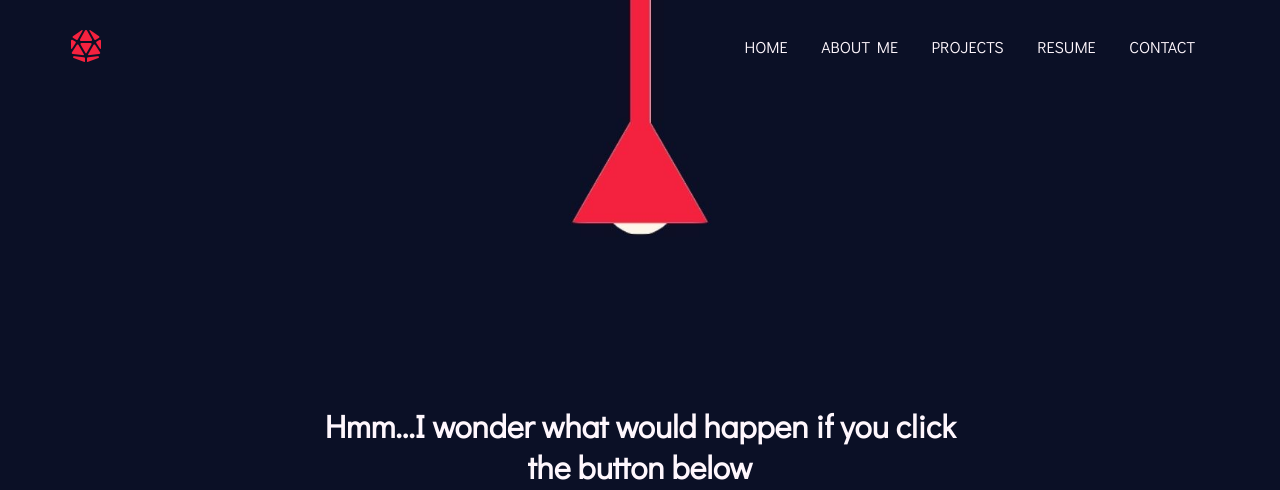
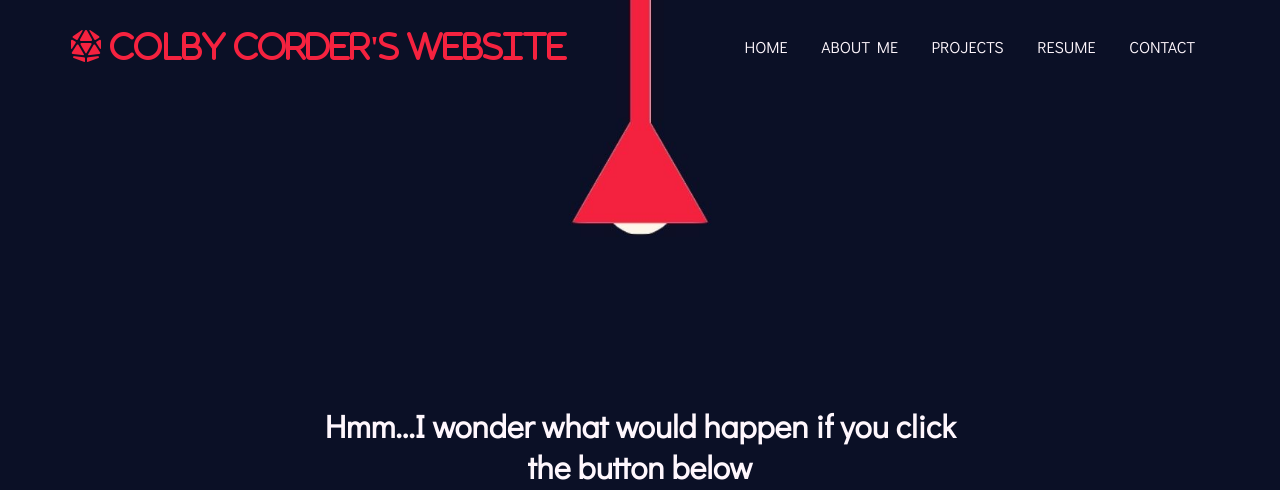
Before and after one commit to ColbyCorder/ColbyCorder.github.io, a plain HTML site: page index.html in a window 1280 px wide. Shown: the top 490 px of the page. Drawn offline with Linux system fonts and the light colour scheme.

Commit message:
Created Version 1.1.0

```diff
--- a/index.html
+++ b/index.html
@@ -25,7 +25,7 @@ THANKS FOR VISITING MY PAGE! YOU'RE A COOL CAT!!!
                     -->
     <!-- Navbar -->
     <header>
-        <i class="fa-solid fa-dice-d20"></i>
+        <a href="#"><i class="fa-solid fa-dice-d20" onclick="randomNum()"> Colby Corder's Website</i></a>
         <br>
         <nav>
             <ul id="navbar" class="nav-area">
--- a/script.js
+++ b/script.js
@@ -17,3 +17,32 @@ function resume(){
 function contact(){
     alert("Sorry I would give you my number, but I have a loving girlfriend that would kill me if I gave it to you. I'll give you hers if you want to talk about it")
 }
+
+// D20
+function randomNum(){
+    let ranNum = Math.floor(Math.random() *20);
+    ranNum++;
+    if (ranNum === 1){
+          alert(`Eww, You have rolled the dreaded "${ranNum}", It's not your day is it?`)
+        } else if (ranNum === 2|| ranNum ===3){
+          alert(`You rolled a "${ranNum}". You know, numbers don't always have to determine your fate`);
+        } else if (ranNum === 4|| ranNum===5){
+            alert(`You rolled a "${ranNum}". Not great, but you'll be fine...maybe`);
+        } else if (ranNum === 6|| ranNum===7){
+            alert(`You rolled a "${ranNum}". There's nothing wrong with mediocre, but for this situation it's not that great`);
+        } else if (ranNum ===8|| ranNum===9){
+            alert(`You rolled a "${ranNum}". So close to being average, but I still believe in you.`);
+        } else if (ranNum === 10|| ranNum===11){
+            alert(`You rolled a "${ranNum}". Not too bad, not too good, but that's just perfect for average.`);
+        } else if (ranNum === 12|| ranNum===13){
+            alert(`You rolled a "${ranNum}". You're going to be just fine`);
+        } else if (ranNum === 14|| ranNum===15){
+            alert(`You rolled a "${ranNum}". Alright, that's good, keep up the good work.`);
+        } else if (ranNum === 16|| ranNum===17){
+            alert(`You rolled a "${ranNum}". You must be having a fairly decent day.`);
+        } else if (ranNum === 18 || ranNum===19){
+            alert(`You rolled a "${ranNum}". Your day is going to be great. Keep up the good work.`);
+        } else{
+            alert(`AMAZING!!! YOU ROLLED A "${ranNum}" YOU ARE GONNA HAVE A AWESOME DAY!!!`);
+        }
+      };
--- a/style.css
+++ b/style.css
@@ -25,6 +25,10 @@ a{
 i {
     font-size: 2em;
     color: #F5223F;
+}
+
+i:hover{
+    color: #0CF0E4;
 }
 
 /* NAVBAR */
```
